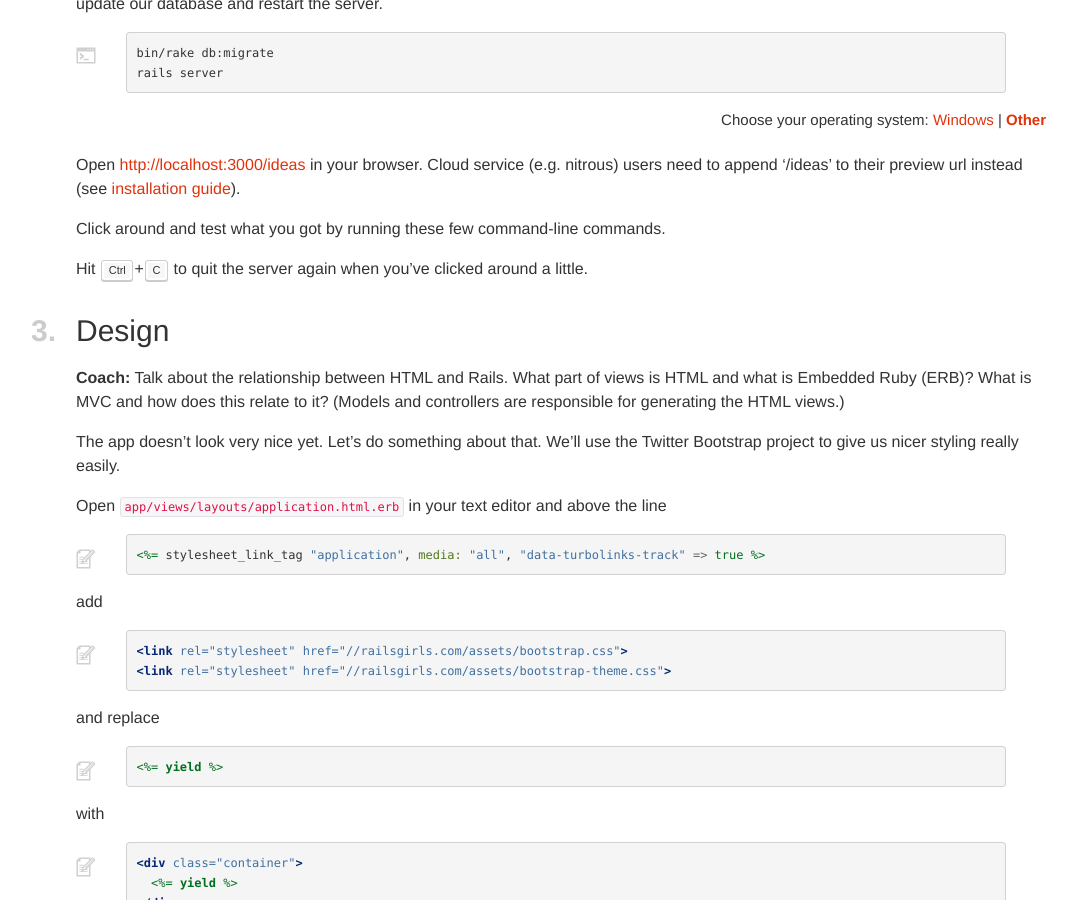
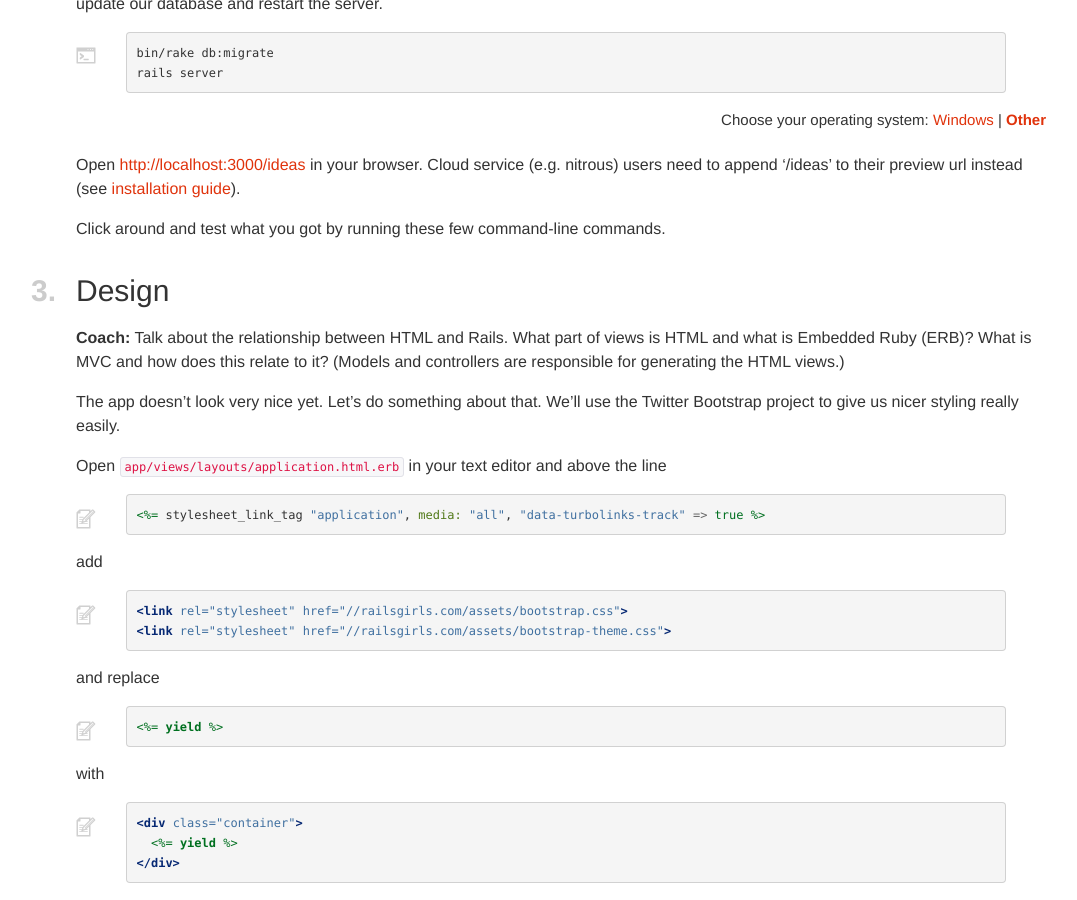
Before and after one commit to railsgirls/guides.railsgirls.com, a Jekyll site: the page built from _posts/2012-04-18-app.markdown, in a window 1280 px wide and 900 px high, scrolled down 2470 px. Shown: the whole window, without its empty margins (9-1086 px from the left). Built offline with Jekyll 4.4.1, drawn with Linux system fonts in a browser that asks for light colours; nearby versions of some CDN libraries.

Commit message:
Remove surplus reference to stop server

```diff
--- a/_posts/2012-04-18-app.markdown
+++ b/_posts/2012-04-18-app.markdown
@@ -187,9 +187,6 @@ rails server
 Open <http://localhost:3000/ideas> in your browser. Cloud service (e.g. nitrous) users need to append '/ideas' to their preview url instead (see [installation guide](/install#using-a-cloud-service)).
 
 Click around and test what you got by running these few command-line commands.
-
-Hit <kbd>Ctrl</kbd>+<kbd>C</kbd> to quit the server again when you've clicked around a little.
-
 
 ## *3.*Design
 
```
